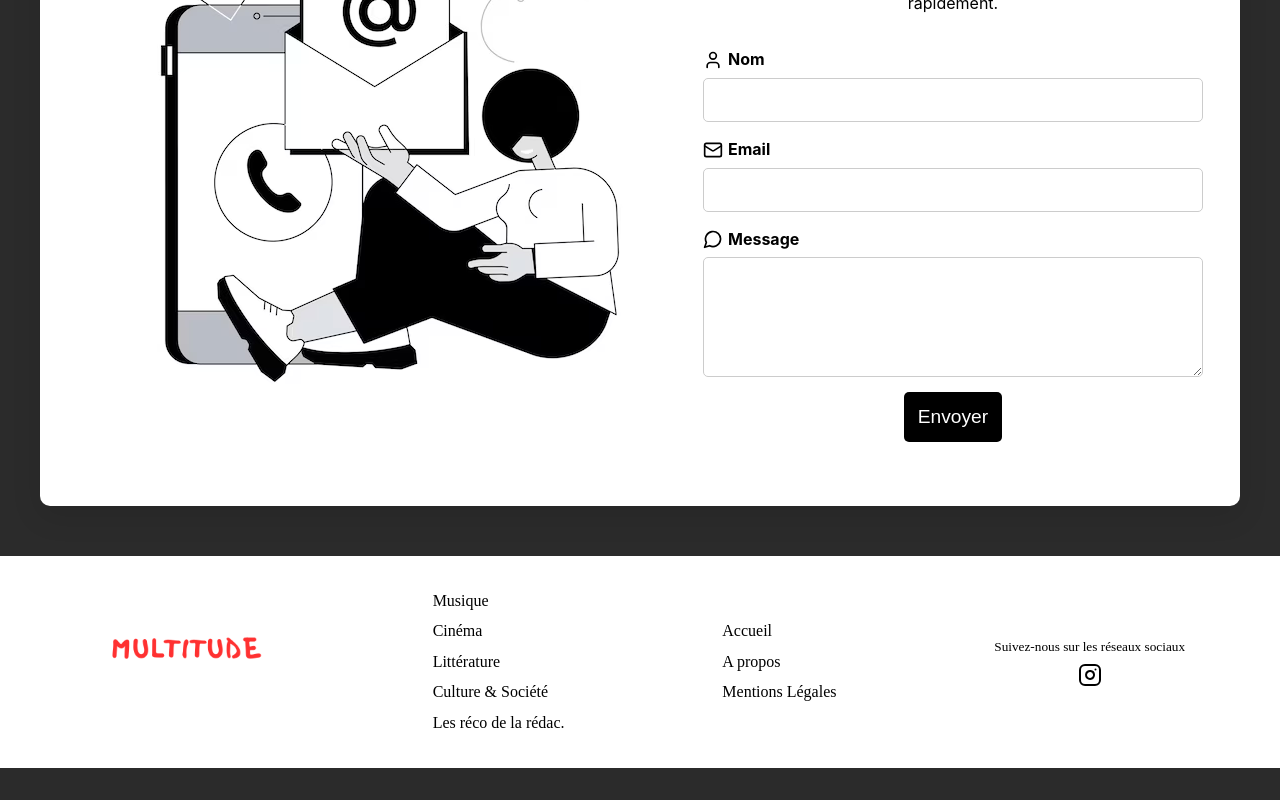
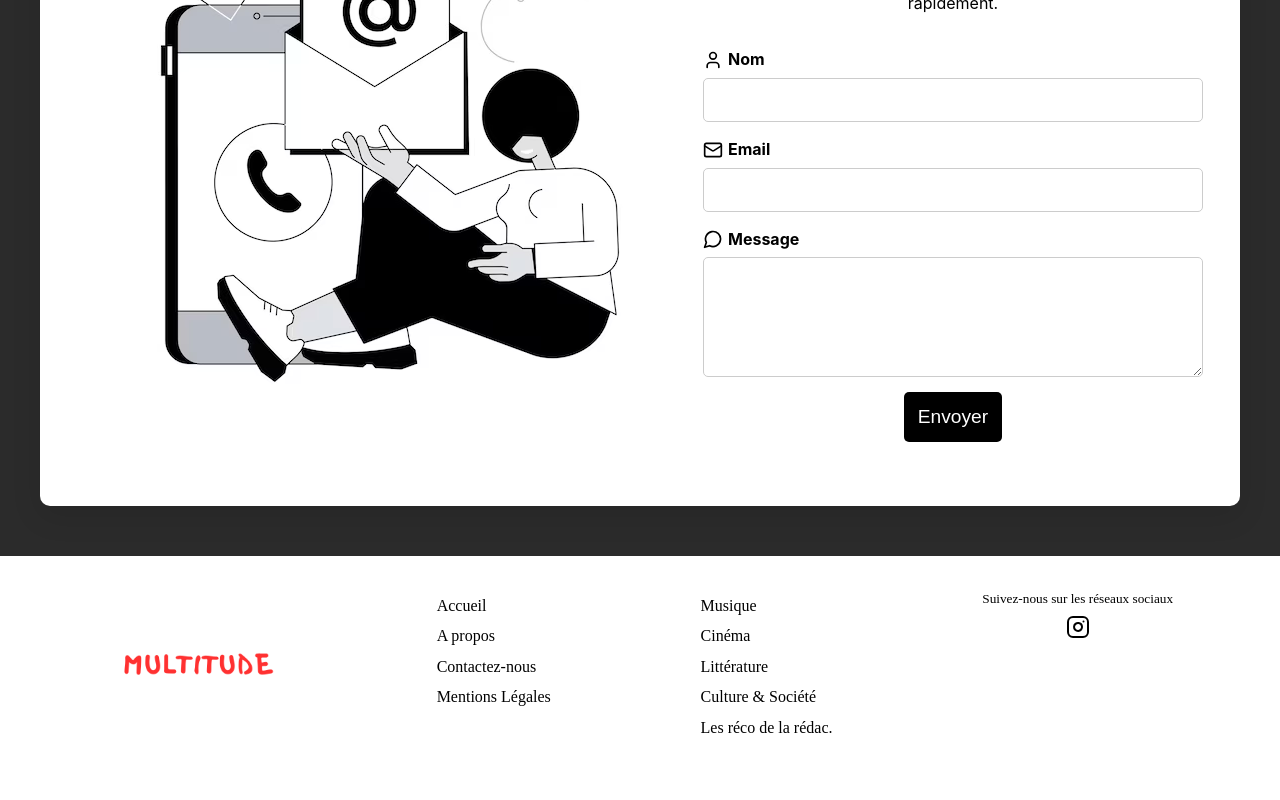
Before and after one commit to JonathanMbaya/multitude_app, a React (Vite) app: page / in a window 1280 px wide. Shown: the part 1287-2087 px from the top of the page. Before the commit the page ends 2055 px from the top, so only its background shows below. Built offline with nearby package versions, Linux system fonts and the light colour scheme; a web font is replaced by a local one.

Commit message:
Page de contact

```diff
--- a/src/components/Footer/Footer.css
+++ b/src/components/Footer/Footer.css
@@ -1,8 +1,8 @@
 footer {
     display: flex;
     justify-content: space-around;
-    align-items: center;
-    padding: 1rem;
+    align-items: flex-start;
+    padding: 2rem;
     background-color: white;
     color: black;
     font-family: "Lacquer", serif;
--- a/src/components/Footer/Footer.jsx
+++ b/src/components/Footer/Footer.jsx
@@ -15,6 +15,7 @@ function Footer() {
   const utileSite = [
     "Accueil",
     "A propos",
+    "Contactez-nous",
     "Mentions Légales",
   ];
 
@@ -23,7 +24,7 @@ function Footer() {
         <img src="/171.webp" alt="logo multitude long complet" className="footer-logo" />
 
         <ul className="footer-links">
-          {sitemap.map((onglet, index) => (
+          {utileSite.map((onglet, index) => (
             <li key={index}>
               <Link to={`/${onglet.toLowerCase().replace(/ & /g, "-").replace(/\s+/g, "-")}`}>
                 {onglet}
@@ -33,7 +34,7 @@ function Footer() {
         </ul>
 
         <ul className="footer-links">
-          {utileSite.map((onglet, index) => (
+          {sitemap.map((onglet, index) => (
             <li key={index}>
               <Link to={`/${onglet.toLowerCase().replace(/ & /g, "-").replace(/\s+/g, "-")}`}>
                 {onglet}
```
